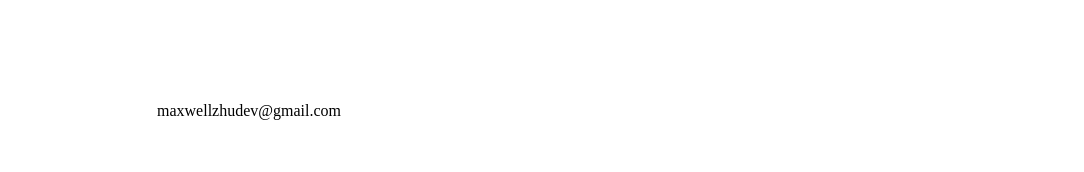
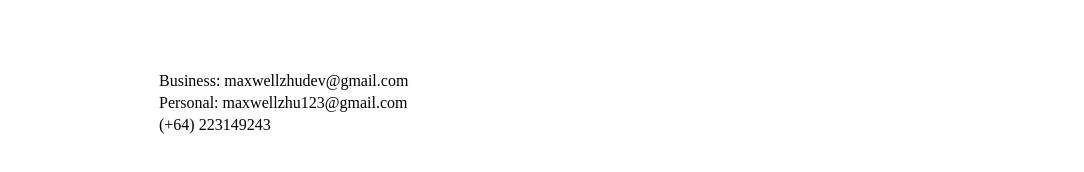
Before and after one commit to m00zy/personalwebsite, a React (Vite) app: page / in a window 1280 px wide. Shown: the part 736-908 px from the top of the page, without its empty margins (59-1143 px from the left). Built offline with nearby package versions, Linux system fonts and the light colour scheme.

Commit message:
improve the content and styling of footer

```diff
--- a/src/components/footer.css
+++ b/src/components/footer.css
@@ -6,3 +6,13 @@
     padding-left: 13rem;
     padding-bottom: 3rem;
 }
+
+.contacts {
+    display: flex;
+    flex-direction: column;
+    gap: 0px;
+}
+
+.contact {
+    margin: 2px;
+}
--- a/src/components/footer.jsx
+++ b/src/components/footer.jsx
@@ -3,7 +3,11 @@ import './footer.css'
 function Footer () {
     return (
         <div className='footer'>
-            <p>maxwellzhudev@gmail.com</p>
+            <div className='contacts'>
+                <p className='contact'>Business: maxwellzhudev@gmail.com</p>
+                <p className='contact'>Personal: maxwellzhu123@gmail.com</p>
+                <p className='contact'>(+64) 223149243</p>
+            </div>
         </div>
     )
 }
```
